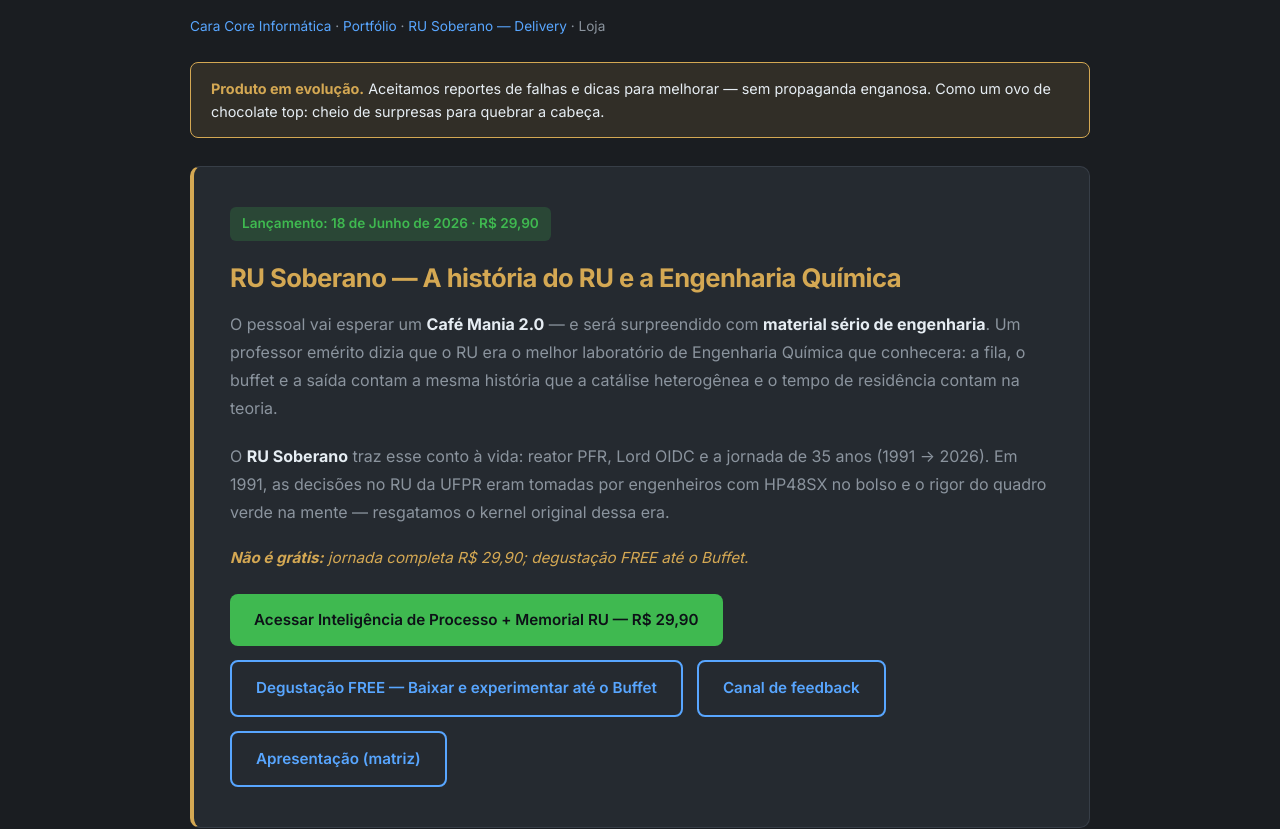
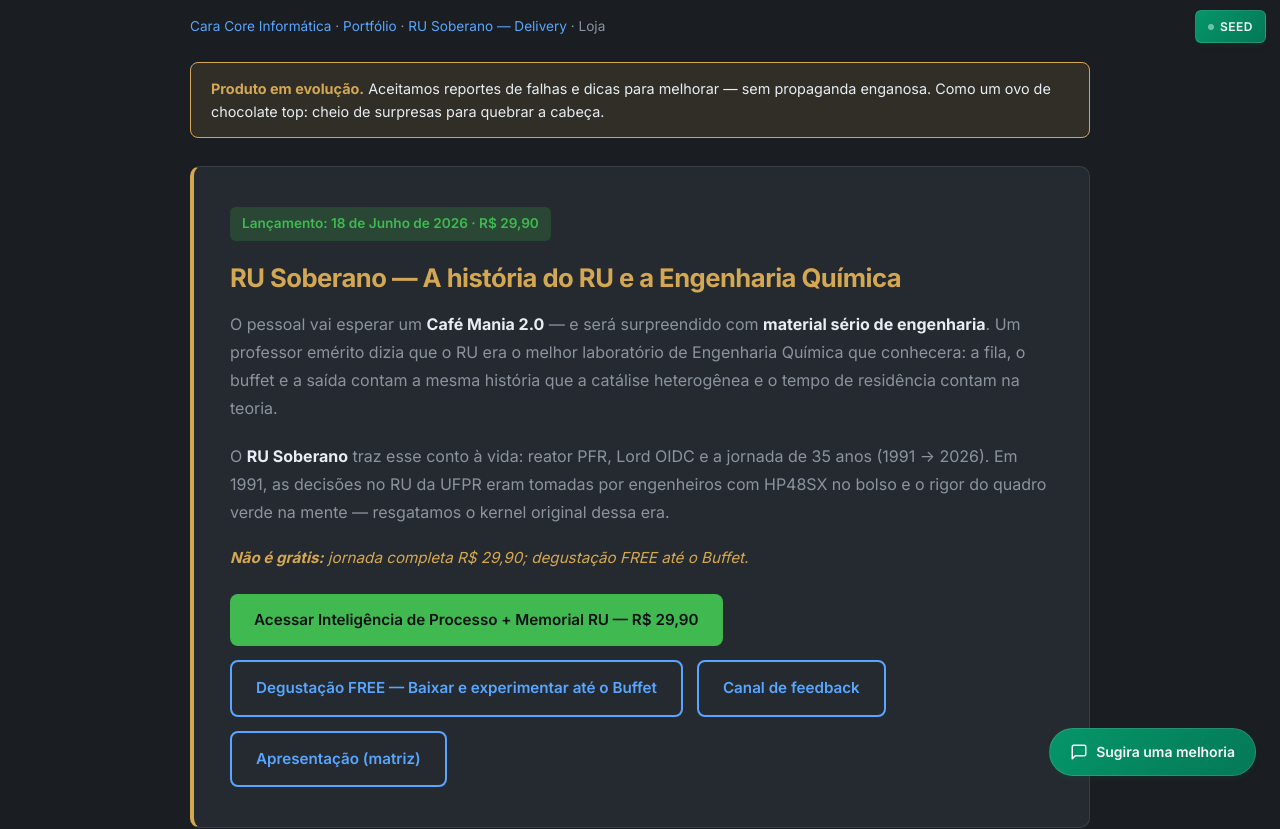
Before and after one commit to chmulato/caracore-ru-releases, a plain HTML site: page docs/index.html in a window 1280 px wide. Shown: the top 829 px of the page. Drawn offline with Linux system fonts and the light colour scheme.

Commit message:
Add evolution status styles and feedback features to index.html
- Include a new CSS file for evolution status styling.
- Add a beta badge and tooltip for the Seed version.
- Implement a roadmap footer with upcoming features.
- Introduce a feedback button linked to WhatsApp for user suggestions.

```diff
--- /dev/null
+++ b/docs/assets/evolution-status/evolution-status.css
@@ -0,0 +1,40 @@
+/**
+ * Cara Core — Status de Evolução (Seed)
+ * UX/UI Brand: Verde Esmeralda + Cinza Espacial
+ */
+:root {
+  --evo-emerald-50: #ecfdf5;
+  --evo-emerald-100: #d1fae5;
+  --evo-emerald-500: #10b981;
+  --evo-emerald-600: #059669;
+  --evo-emerald-700: #047857;
+  --evo-space-800: #1e293b;
+  --evo-space-700: #334155;
+  --evo-space-600: #475569;
+  --evo-space-500: #64748b;
+  --evo-space-400: #94a3b8;
+  --evo-white: #f8fafc;
+  --evo-shadow: 0 4px 6px -1px rgba(5, 150, 105, 0.08), 0 2px 4px -2px rgba(5, 150, 105, 0.06);
+  --evo-radius: 8px;
+  --evo-radius-sm: 6px;
+}
+.evo-beta-wrap { position: fixed; top: 0; right: 0; z-index: 9998; padding: 10px 14px; pointer-events: none; }
+.evo-beta-badge { pointer-events: auto; display: inline-flex; align-items: center; gap: 6px; padding: 6px 12px; background: linear-gradient(135deg, var(--evo-emerald-600) 0%, var(--evo-emerald-700) 100%); color: var(--evo-white); font-size: 0.75rem; font-weight: 600; letter-spacing: 0.04em; text-transform: uppercase; border-radius: var(--evo-radius-sm); box-shadow: var(--evo-shadow); border: 1px solid rgba(255,255,255,0.12); cursor: help; position: relative; transition: transform 0.2s ease, box-shadow 0.2s ease; }
+.evo-beta-badge:hover { transform: translateY(-1px); box-shadow: 0 6px 12px -2px rgba(5, 150, 105, 0.2); }
+.evo-beta-badge::before { content: ''; width: 6px; height: 6px; background: var(--evo-emerald-100); border-radius: 50%; animation: evo-pulse 2s ease-in-out infinite; }
+@keyframes evo-pulse { 0%, 100% { opacity: 1; } 50% { opacity: 0.5; } }
+.evo-beta-tooltip { position: absolute; top: calc(100% + 8px); right: 0; width: 280px; padding: 12px 14px; background: var(--evo-space-800); color: var(--evo-white); font-size: 0.8125rem; line-height: 1.5; font-weight: 400; text-transform: none; letter-spacing: normal; border-radius: var(--evo-radius); box-shadow: 0 10px 25px -5px rgba(0,0,0,0.3); opacity: 0; visibility: hidden; transform: translateY(-4px); transition: opacity 0.2s ease, visibility 0.2s ease, transform 0.2s ease; z-index: 10000; }
+.evo-beta-badge:hover .evo-beta-tooltip { opacity: 1; visibility: visible; transform: translateY(0); }
+.evo-beta-tooltip::before { content: ''; position: absolute; bottom: 100%; right: 16px; border: 6px solid transparent; border-bottom-color: var(--evo-space-800); }
+.evo-roadmap-footer { margin-top: auto; padding: 20px 24px 24px; background: linear-gradient(180deg, var(--evo-space-800) 0%, #0f172a 100%); border-top: 1px solid var(--evo-space-600); color: var(--evo-space-400); font-size: 0.8125rem; line-height: 1.6; }
+.evo-roadmap-title { display: flex; align-items: center; gap: 8px; color: var(--evo-emerald-500); font-weight: 600; font-size: 0.75rem; letter-spacing: 0.06em; text-transform: uppercase; margin-bottom: 10px; }
+.evo-roadmap-title::before { content: ''; width: 8px; height: 8px; background: var(--evo-emerald-500); border-radius: 50%; }
+.evo-roadmap-list { margin: 0; padding-left: 0; list-style: none; }
+.evo-roadmap-list li { position: relative; padding-left: 1rem; margin-bottom: 4px; }
+.evo-roadmap-list li::before { content: '→'; position: absolute; left: 0; color: var(--evo-emerald-600); font-weight: 600; }
+.evo-roadmap-tag { display: inline-block; margin-left: 6px; padding: 2px 8px; background: rgba(16,185,129,0.15); color: var(--evo-emerald-500); font-size: 0.7rem; border-radius: 4px; }
+.evo-feedback-fab { position: fixed; bottom: 24px; right: 24px; z-index: 9997; }
+.evo-feedback-btn { display: inline-flex; align-items: center; gap: 8px; padding: 12px 20px; background: linear-gradient(135deg, var(--evo-emerald-600) 0%, var(--evo-emerald-700) 100%); color: var(--evo-white); font-size: 0.875rem; font-weight: 600; text-decoration: none; border-radius: 9999px; box-shadow: var(--evo-shadow); border: 1px solid rgba(255,255,255,0.12); transition: transform 0.2s ease, box-shadow 0.2s ease; }
+.evo-feedback-btn:hover { transform: translateY(-2px); box-shadow: 0 8px 16px -4px rgba(5,150,105,0.25); color: var(--evo-white); }
+.evo-feedback-btn:focus { outline: 2px solid var(--evo-emerald-500); outline-offset: 2px; }
+.evo-feedback-btn svg { width: 18px; height: 18px; flex-shrink: 0; }
--- a/docs/index.html
+++ b/docs/index.html
@@ -9,6 +9,7 @@
     <link rel="preconnect" href="https://fonts.gstatic.com" crossorigin>
     <link href="https://fonts.googleapis.com/css2?family=Inter:wght@400;500;600;700&display=swap" rel="stylesheet">
     <link rel="stylesheet" href="assets/css/loja.css">
+    <link rel="stylesheet" href="assets/evolution-status/evolution-status.css">
 </head>
 <body class="page-index">
     <div class="wrapper">
@@ -125,5 +126,8 @@
         </footer>
     </div>
     <script src="assets/js/loja.js"></script>
+    <div class="evo-beta-wrap" aria-hidden="true"><span class="evo-beta-badge" title="Versão de teste oficial">Seed<span class="evo-beta-tooltip">Esta é uma versão oficial de teste da Cara Core Informática para parceiros do Plano Premium+.</span></span></div>
+    <footer class="evo-roadmap-footer" role="contentinfo"><p class="evo-roadmap-title">Próximos passos</p><ul class="evo-roadmap-list"><li>Domínio próprio <span class="evo-roadmap-tag">Março/2026</span></li><li>Integração PIX nativa</li><li>IA para estoque</li></ul></footer>
+    <div class="evo-feedback-fab"><a href="https://wa.me/5541999097797?text=Olá!%20Sugestão%20de%20melhoria%20para%20a%20loja%20em%20fase%20Seed%20—%20Cara%20Core%20Informática." class="evo-feedback-btn" target="_blank" rel="noopener noreferrer" aria-label="Sugira uma melhoria pelo WhatsApp"><svg xmlns="http://www.w3.org/2000/svg" viewBox="0 0 24 24" fill="none" stroke="currentColor" stroke-width="2" stroke-linecap="round" stroke-linejoin="round"><path d="M21 15a2 2 0 0 1-2 2H7l-4 4V5a2 2 0 0 1 2-2h14a2 2 0 0 1 2 2z"/></svg> Sugira uma melhoria</a></div>
 </body>
 </html>
```
